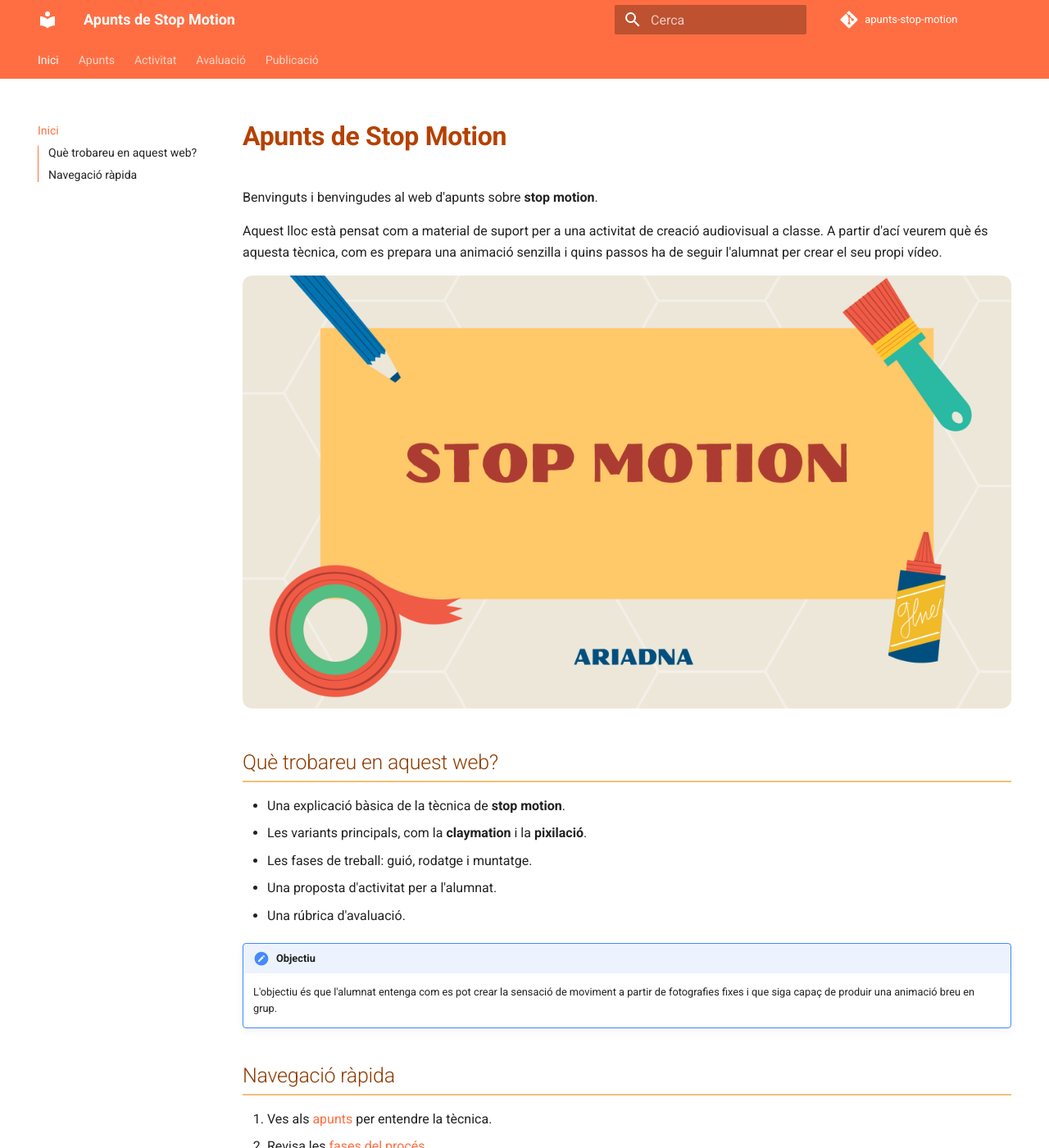
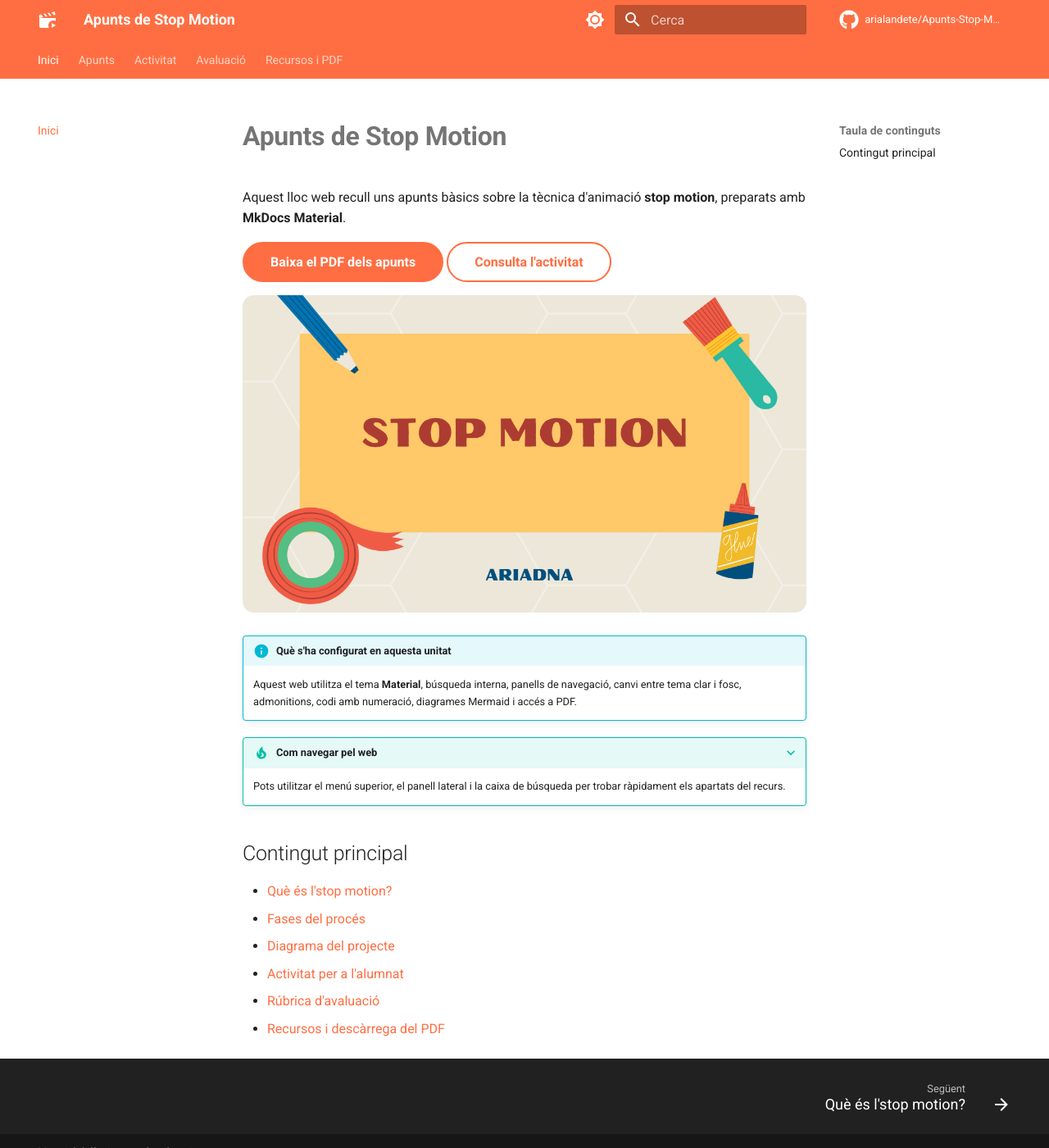
Before and after one commit to arialandete/Apunts-Stop-Motion, an MkDocs documentation site: the page built from docs/index.md, in a window 1280 px wide and 1400 px high. Shown: the whole window at 82% size. Built offline with MkDocs 1.6.1 and Material for MkDocs 9.7.7, drawn with Linux system fonts in a browser that asks for light colours; comment, search, counter and statistics services are not loaded; some of the changed text lies outside the part shown.

Commit message:
Actualitzar apunts amb tema Material

```diff
--- a/docs/css/estil.css
+++ b/docs/css/estil.css
@@ -1,39 +1,29 @@
-/* Estil propi per als apunts de Stop Motion */
-
+/* Personalització senzilla del tema Material */
 :root {
   --md-primary-fg-color: #d35400;
   --md-accent-fg-color: #f39c12;
 }
 
 .md-typeset h1 {
-  color: #b54100;
-  font-weight: 700;
+  font-weight: 800;
 }
 
-.md-typeset h2 {
-  color: #8f3b00;
-  border-bottom: 2px solid #f2c078;
-  padding-bottom: .25rem;
+.md-typeset .md-button {
+  border-radius: 999px;
 }
 
-.md-typeset blockquote {
-  border-left: 4px solid #f39c12;
-  background: #fff7e6;
-  padding: .6rem 1rem;
-}
-
-.md-typeset table:not([class]) th {
-  background: #fff0d6;
+.stop-card {
+  border: 1px solid #ffd6a5;
+  border-radius: 1rem;
+  padding: 1rem;
+  background: linear-gradient(135deg, #fff7ed, #ffffff);
 }
 
 .md-typeset img {
-  border-radius: 12px;
+  border-radius: 14px;
 }
 
-.stop-card {
-  background: #fff8ed;
-  border: 1px solid #f1c27d;
-  border-radius: 14px;
-  padding: 1rem;
-  margin: 1rem 0;
+/* Millora visual per a taules */
+.md-typeset table:not([class]) th {
+  background-color: #fff3e0;
 }
--- a/docs/index.md
+++ b/docs/index.md
@@ -1,25 +1,23 @@
 # Apunts de Stop Motion
 
-Benvinguts i benvingudes al web d'apunts sobre **stop motion**.
+Aquest lloc web recull uns apunts bàsics sobre la tècnica d'animació **stop motion**, preparats amb **MkDocs Material**.
 
-Aquest lloc està pensat com a material de suport per a una activitat de creació audiovisual a classe. A partir d'ací veurem què és aquesta tècnica, com es prepara una animació senzilla i quins passos ha de seguir l'alumnat per crear el seu propi vídeo.
+[Baixa el PDF dels apunts](pdf/apunts_stop_motion_material.pdf){ .md-button .md-button--primary }
+[Consulta l'activitat](activitat.md){ .md-button }
 
 ![Portada del material de Stop Motion](imatges/01_portada_stop_motion.png)
 
-## Què trobareu en aquest web?
+!!! info "Què s'ha configurat en aquesta unitat"
+    Aquest web utilitza el tema **Material**, búsqueda interna, panells de navegació, canvi entre tema clar i fosc, admonitions, codi amb numeració, diagrames Mermaid i accés a PDF.
 
-- Una explicació bàsica de la tècnica de **stop motion**.
-- Les variants principals, com la **claymation** i la **pixilació**.
-- Les fases de treball: guió, rodatge i muntatge.
-- Una proposta d'activitat per a l'alumnat.
-- Una rúbrica d'avaluació.
+???+ tip "Com navegar pel web"
+    Pots utilitzar el menú superior, el panell lateral i la caixa de búsqueda per trobar ràpidament els apartats del recurs.
 
-!!! note "Objectiu"
-    L'objectiu és que l'alumnat entenga com es pot crear la sensació de moviment a partir de fotografies fixes i que siga capaç de produir una animació breu en grup.
+## Contingut principal
 
-## Navegació ràpida
-
-1. Ves als [apunts](apunts.md) per entendre la tècnica.
-2. Revisa les [fases del procés](fases.md).
-3. Consulta la [proposta d'activitat](activitat.md).
-4. Mira la [rúbrica d'avaluació](avaluacio.md).
+- [Què és l'stop motion?](apunts.md)
+- [Fases del procés](proces.md)
+- [Diagrama del projecte](diagrama.md)
+- [Activitat per a l'alumnat](activitat.md)
+- [Rúbrica d'avaluació](avaluacio.md)
+- [Recursos i descàrrega del PDF](recursos.md)
--- a/mkdocs.yml
+++ b/mkdocs.yml
@@ -1,24 +1,83 @@
 site_name: Apunts de Stop Motion
-site_description: Recursos de classe sobre animació stop motion
-site_author: Esteve Mestre
-site_url: https://pestevemestre.github.io/apunts-stop-motion/
+site_description: Web d'apunts sobre stop motion amb MkDocs Material
+site_author: Ariadna Landete
+site_url: https://arialandete.github.io/Apunts-Stop-Motion/
+repo_url: https://github.com/arialandete/Apunts-Stop-Motion
+repo_name: arialandete/Apunts-Stop-Motion
+edit_uri: edit/main/docs/
 
-repo_name: apunts-stop-motion
-repo_url: https://github.com/pestevemestre/apunts-stop-motion
+copyright: Material didàctic per a ús educatiu
 
 theme:
   name: material
   language: ca
+  icon:
+    logo: material/movie-open-play
+    repo: fontawesome/brands/github
   features:
     - navigation.tabs
     - navigation.sections
+    - navigation.expand
+    - navigation.path
     - navigation.top
-    - toc.integrate
+    - navigation.footer
+    - search.suggest
+    - search.highlight
     - content.code.copy
+    - content.code.select
+    - content.tabs.link
   palette:
-    - scheme: default
+    - media: "(prefers-color-scheme: light)"
+      scheme: default
       primary: deep orange
       accent: amber
+      toggle:
+        icon: material/brightness-7
+        name: Canvia a mode fosc
+    - media: "(prefers-color-scheme: dark)"
+      scheme: slate
+      primary: orange
+      accent: amber
+      toggle:
+        icon: material/brightness-4
+        name: Canvia a mode clar
+  font:
+    text: Roboto
+    code: Roboto Mono
+
+plugins:
+  - search:
+      lang:
+        - ca
+        - es
+  - page-to-pdf
+
+markdown_extensions:
+  - admonition
+  - attr_list
+  - md_in_html
+  - tables
+  - def_list
+  - toc:
+      permalink: true
+  - pymdownx.details
+  - pymdownx.highlight:
+      linenums: true
+      anchor_linenums: true
+      line_spans: __span
+      pygments_lang_class: true
+  - pymdownx.inlinehilite
+  - pymdownx.snippets
+  - pymdownx.superfences:
+      custom_fences:
+        - name: mermaid
+          class: mermaid
+          format: !!python/name:pymdownx.superfences.fence_code_format
+  - pymdownx.tasklist:
+      custom_checkbox: true
+  - pymdownx.emoji:
+      emoji_index: !!python/name:material.extensions.emoji.twemoji
+      emoji_generator: !!python/name:material.extensions.emoji.to_svg
 
 extra_css:
   - css/estil.css
@@ -27,22 +86,8 @@ nav:
   - Inici: index.md
   - Apunts:
       - Què és l'stop motion?: apunts.md
-      - Fases del procés: fases.md
+      - Procés de treball: proces.md
+      - Diagrama del projecte: diagrama.md
   - Activitat: activitat.md
   - Avaluació: avaluacio.md
-  - Publicació: publicacio.md
-
-markdown_extensions:
-  - admonition
-  - attr_list
-  - md_in_html
-  - tables
-  - toc:
-      permalink: true
-  - pymdownx.details
-  - pymdownx.superfences
-  - pymdownx.tasklist:
-      custom_checkbox: true
-  - pymdownx.emoji:
-      emoji_index: !!python/name:material.extensions.emoji.twemoji
-      emoji_generator: !!python/name:material.extensions.emoji.to_svg
+  - Recursos i PDF: recursos.md
--- a/requirements.txt
+++ b/requirements.txt
@@ -1,2 +1,4 @@
 mkdocs
 mkdocs-material
+pymdown-extensions
+mkdocs-page-pdf
```
Also changed, not shown: README.md (+25 -29 lines), docs/activitat.md (+14 -46 lines), docs/apunts.md (+18 -31 lines), docs/avaluacio.md (+9 -30 lines), docs/diagrama.md (added, +29 -0 lines), docs/proces.md (added, +56 -0 lines), docs/recursos.md (added, +25 -0 lines), docs/imatges/02_definicio_stop_motion.png (added), docs/imatges/03_fotogrames_stop_motion.png (added), 3 other files.
